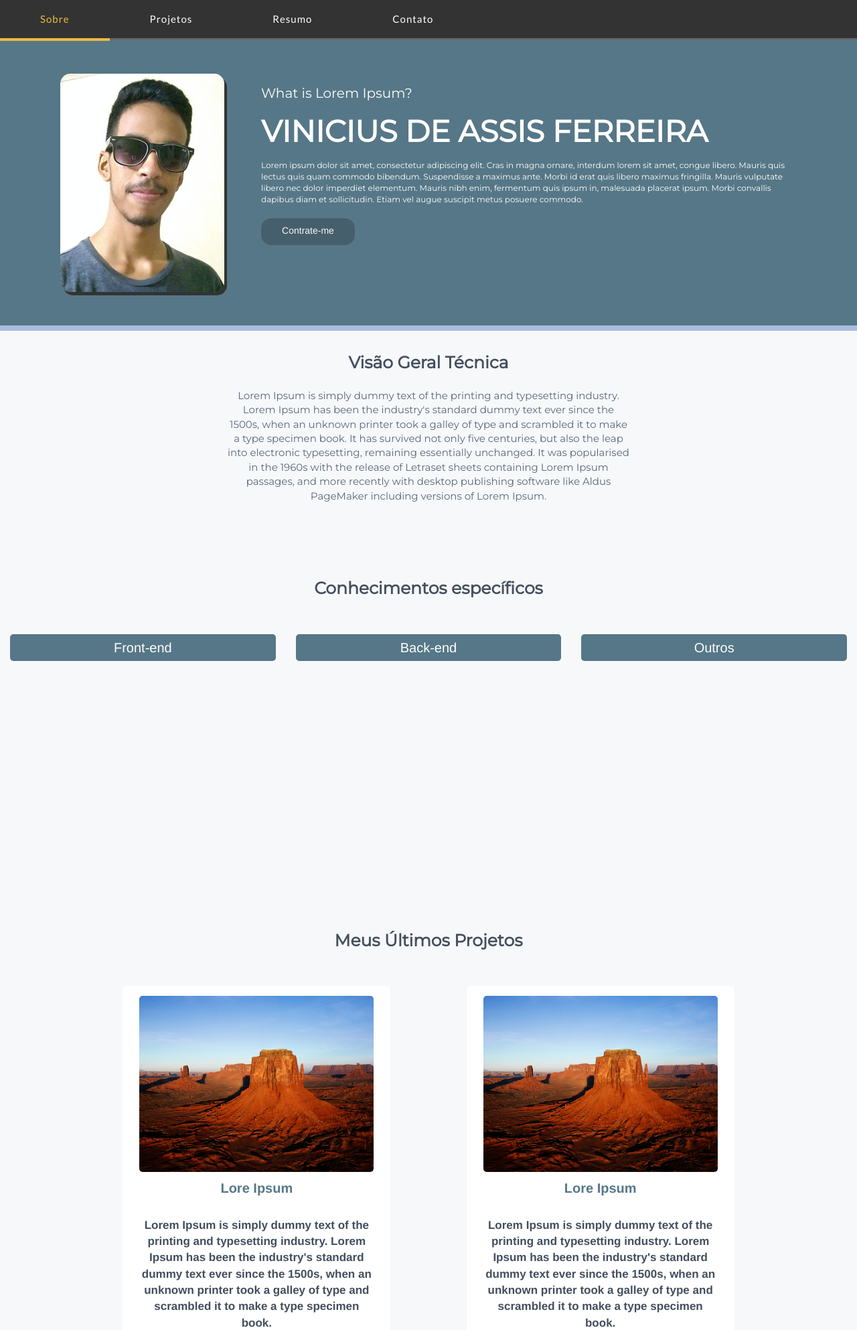
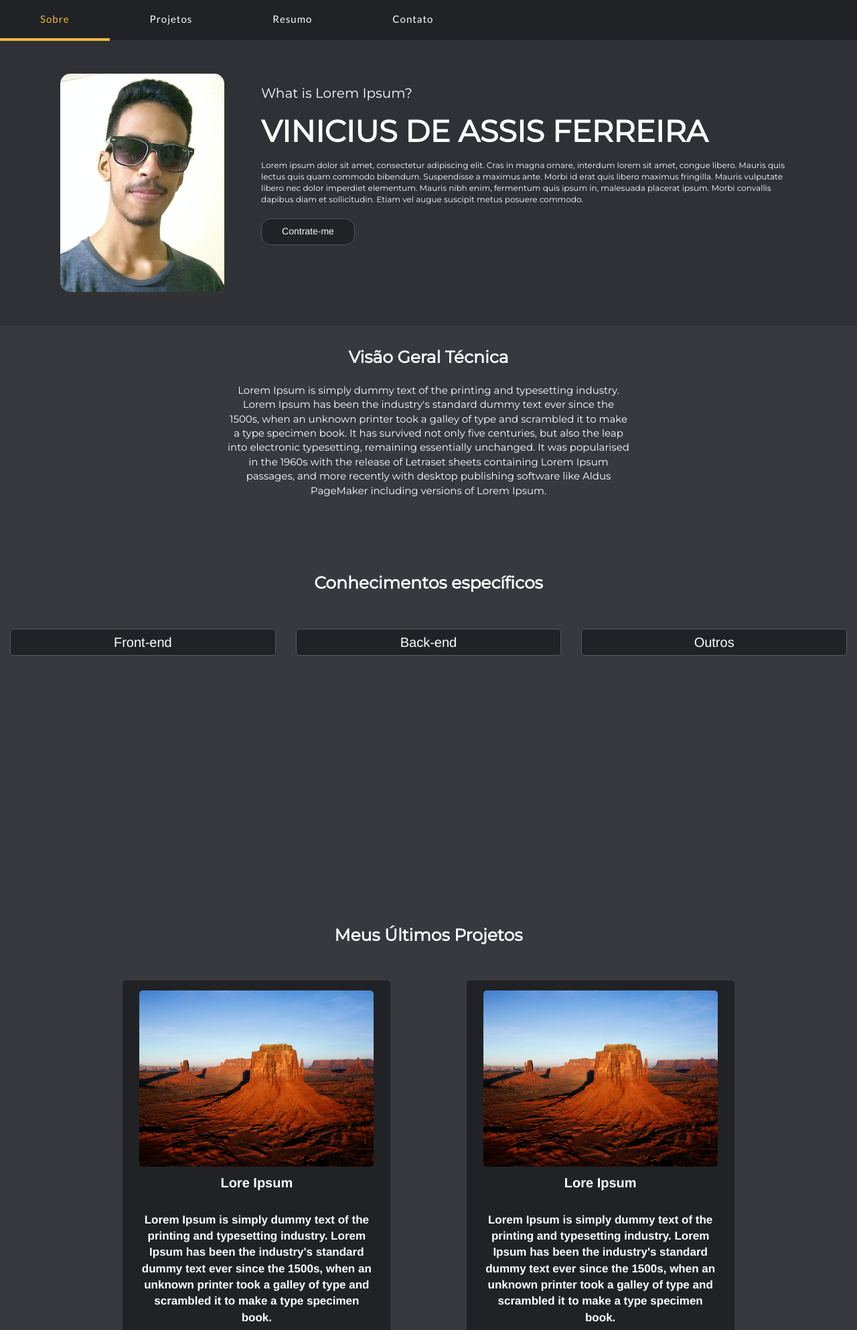
Before and after one commit to vBony/portfolio, a PHP site: page / in a window 1280 px wide. Shown: the top 1986 px of the page at 67% size. Run offline with PHP 8.4, Linux system fonts and the light colour scheme.

Commit message:
Mudei as cores do projeto para tons de preto.

```diff
--- a/home/index.css
+++ b/home/index.css
@@ -3,9 +3,10 @@
 }
 #cabecalho{
     width: 100%;
-    background-color: rgb(51, 51, 51);
+    /* background-color: rgb(51, 51, 51); */
+    background-color: #202225;
     height: 60px;
-    border-bottom: 3px solid rgb(103, 103, 103);
+    /* border-bottom: 3px solid rgb(103, 103, 103); */
 }
 
 #menu{
@@ -39,8 +40,8 @@
 
 #subcontent{
     width: 100%;
-    background-color: rgb(86, 119, 135);
-    border-bottom: 8px solid rgb(168,189,222);
+    /* background-color: rgb(86, 119, 135); */
+    background-color: #2F3136;
     overflow: hidden;
 }
 
@@ -98,17 +99,19 @@
     margin-top: 20px;
     width: 140px;
     height: 40px;
-    background-color: rgb(69,95,108);
+    /* background-color: rgb(69,95,108); */
+    background-color: #202225;
     line-height: 37px;
     text-align: center;
     cursor: pointer;
     border-radius: 15px;
     transition: 0.3s;
+    border: 1px solid #555659;
 
 }
 
 #btncontrato:hover{
-    background-color: rgb(36,51,57);
+    background-color: #000000;
 }
 
 /* --------------------- FIM DO SUB CONTENT --------------------- */
@@ -116,7 +119,8 @@
 
 
 #overview{
-    background-color: rgb(247,248,250); /*rgb(247,248,250);*/
+    /* background-color: rgb(247,248,250); */
+    background-color: #37393E;
     overflow: hidden;
 }
 
@@ -132,7 +136,8 @@
     font-size: 25px;
     margin-bottom: 20px;
     font-weight: bold;
-    color: rgb(67, 78, 94);
+    /* color: rgb(67, 78, 94); */
+    color: white;
 }
 
 #OVtext{
@@ -141,7 +146,7 @@
     width: 600px;
     margin: auto;
     font-size: 15px;
-    color: rgb(88,103,124);
+    color: white;
     font-weight: 400
 }
 
@@ -157,7 +162,7 @@
 }
 
 #midcontent{
-    background-color: rgb(247,248,250);
+    background-color: #37393E;
 }
 
 .textlings{
@@ -168,7 +173,8 @@
 
 
 .butlings{
-    background-color: rgb(86, 119, 135);
+    /* background-color: rgb(86, 119, 135); */
+    background-color: #202225;
     width: 100%;
     height: 40px;
     color: white;
@@ -176,10 +182,18 @@
     border-radius: 5px;
     font-size: 20px;
     transition: 1s;
+    border: 1px solid #555659;
 }
 
 .butlings:hover{
-    background-color: rgb(136,165,179);
+    background-color: #000000;
+}
+
+.butlings:focus{
+    box-shadow: 0 0 0 0;
+    border: 0 none;
+    outline: 0;
+    border: 1px solid #555659;
 }
 
 .listalings{
@@ -196,7 +210,8 @@
     font-size: 25px;
     margin-bottom: 50px;
     font-weight: bold;
-    color: rgb(67, 78, 94);
+    /* color: rgb(67, 78, 94); */
+    color: white;
 }
 
 .projsArea{
@@ -215,7 +230,7 @@
 .boxproj{
     width: 400px;
     height: 550px;
-    background-color: white;
+    background-color: #202225;
     border-radius: 5px;
     margin-bottom: 30px;
 }
@@ -227,7 +242,7 @@
     font-size: 17px;
     text-align: center;
     word-wrap: break-word;
-    color: #434E5E;
+    color: white;
     font-weight: 600;
 }
 
@@ -237,5 +252,5 @@
     font-size: 20px;
     margin-bottom: 5px;
     font-weight: bold;
-    color: #567787;
+    color: #FFFFFF;
 }
```
